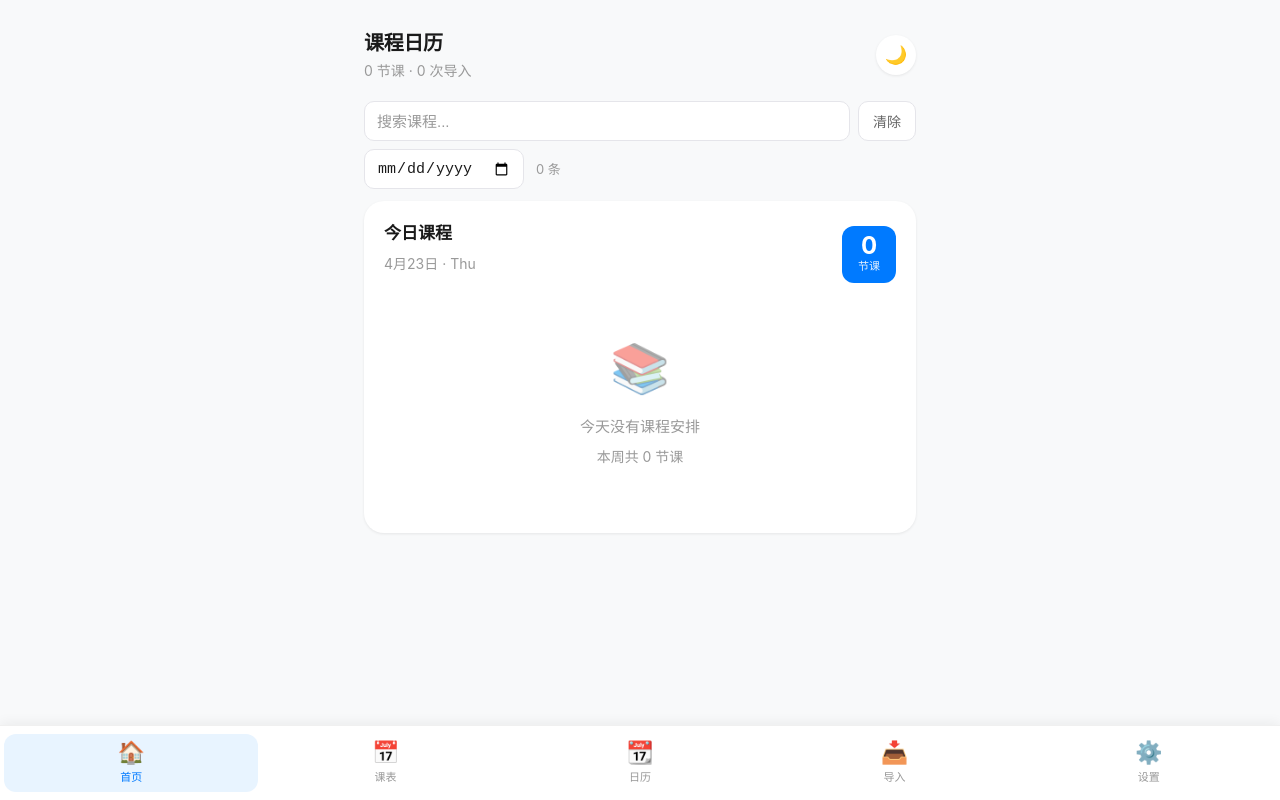
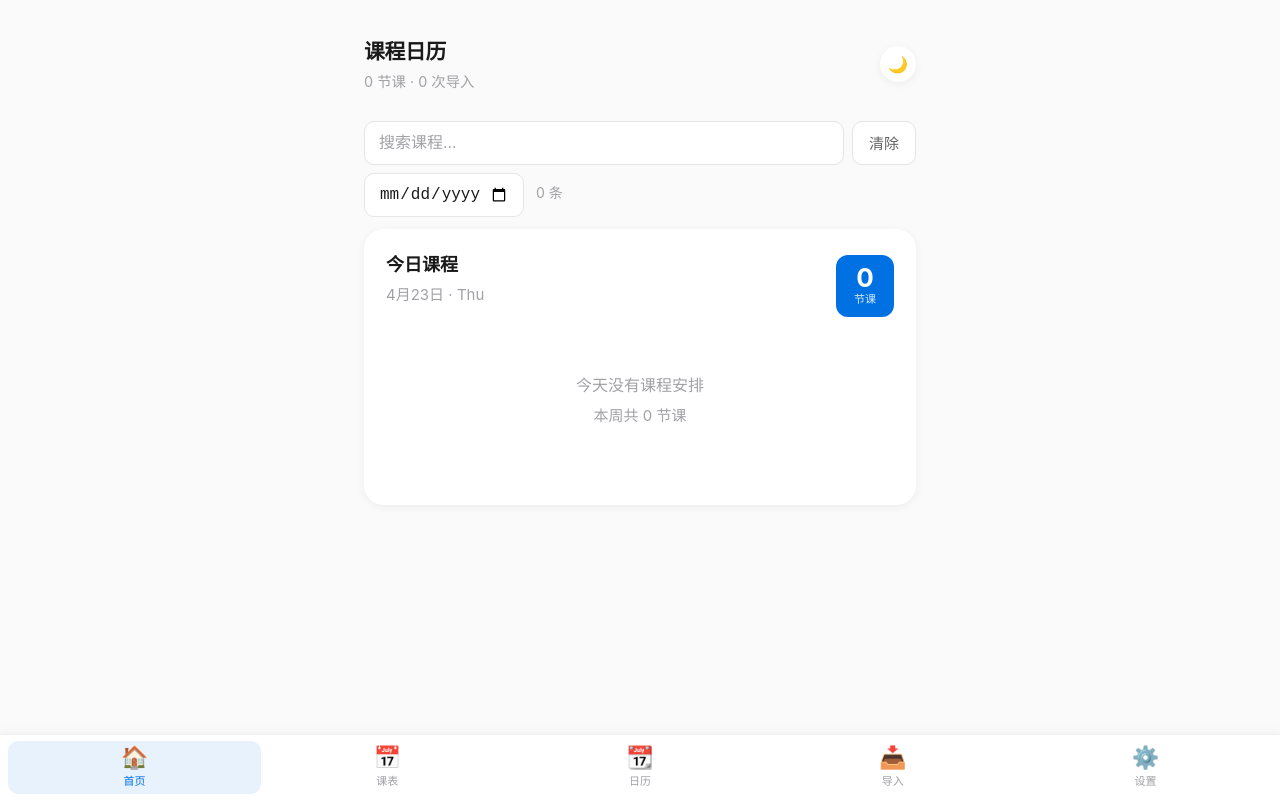
Before and after one commit to realhenrylan/daily-schedule-app, a React (Vite) app: page / in a window 1280 px wide. Built offline with nearby package versions, Linux system fonts and the light colour scheme.

Commit message:
refactor: 优化 UI 设计统一性
- 统一配色方案，提升高级感
- 调大字体大小，改善可读性
- 去除多余 emoji，保持简洁
- 修复推送按钮对齐问题
- 优化阴影和间距

```diff
--- a/src/App.css
+++ b/src/App.css
@@ -4,29 +4,28 @@
   -webkit-font-smoothing: antialiased;
   -moz-osx-font-smoothing: grayscale;
 
-  --font-base: 16px;
-  --font-title: 1.25rem;
-  --font-small: 0.875rem;
-  --control-height: 48px;
-  --control-height-sm: 40px;
+  --font-base: 17px;
+  --font-title: 1.3rem;
+  --font-small: 0.9rem;
+  --control-height: 50px;
+  --control-height-sm: 44px;
   --ease: cubic-bezier(0.25, 0.1, 0.25, 1);
   --ease-bounce: cubic-bezier(0.34, 1.56, 0.64, 1);
 
-  --bg: #f8f9fa;
+  --bg: #fafafa;
   --surface: #ffffff;
-  --surface-hover: #f0f0f0;
+  --surface-hover: #f5f5f5;
   --border: #e5e5ea;
   --border-light: #f0f0f0;
   --text: #1a1a1a;
-  --text-secondary: #666666;
-  --text-muted: #999999;
-  --accent: #007aff;
-  --accent-light: #e8f4ff;
+  --text-secondary: #636366;
+  --text-muted: #a1a1a6;
+  --accent: #0071e3;
+  --accent-light: #e8f2fd;
   --danger: #ff3b30;
-  --success: #34c759;
-  --shadow-sm: 0 1px 3px rgba(0, 0, 0, 0.08);
-  --shadow: 0 2px 12px rgba(0, 0, 0, 0.1);
-  --shadow-lg: 0 4px 20px rgba(0, 0, 0, 0.12);
+  --shadow-sm: 0 1px 2px rgba(0, 0, 0, 0.04);
+  --shadow: 0 2px 8px rgba(0, 0, 0, 0.06);
+  --shadow-md: 0 4px 16px rgba(0, 0, 0, 0.08);
 }
 
 :root[data-theme='dark'] {
@@ -35,16 +34,15 @@
   --surface-hover: #2c2c2e;
   --border: #38383a;
   --border-light: #2c2c2e;
-  --text: #ffffff;
-  --text-secondary: #8e8e93;
+  --text: #f5f5f7;
+  --text-secondary: #98989d;
   --text-muted: #636366;
   --accent: #0a84ff;
-  --accent-light: #1a3a5c;
+  --accent-light: #1a2a3a;
   --danger: #ff453a;
-  --success: #30d158;
-  --shadow-sm: 0 1px 3px rgba(0, 0, 0, 0.3);
-  --shadow: 0 2px 12px rgba(0, 0, 0, 0.4);
-  --shadow-lg: 0 4px 20px rgba(0, 0, 0, 0.5);
+  --shadow-sm: 0 1px 2px rgba(0, 0, 0, 0.2);
+  --shadow: 0 2px 8px rgba(0, 0, 0, 0.3);
+  --shadow-md: 0 4px 16px rgba(0, 0, 0, 0.4);
 }
 
 * {
@@ -70,27 +68,27 @@ body {
   width: 100%;
   max-width: 600px;
   margin: 0 auto;
-  padding: 8px 12px 96px;
+  padding: 12px 16px 100px;
 }
 
 .topbar {
   display: flex;
   align-items: center;
   justify-content: space-between;
-  padding: 12px 0;
-  margin-bottom: 8px;
+  padding: 16px 0;
+  margin-bottom: 12px;
 }
 
 .topbar-left h1 {
   font-size: var(--font-title);
   margin: 0;
-  font-weight: 600;
+  font-weight: 700;
   letter-spacing: -0.3px;
 }
 
 .topbar-left p {
   font-size: var(--font-small);
-  margin: 2px 0 0;
+  margin: 4px 0 0;
   color: var(--text-muted);
 }
 
@@ -101,17 +99,17 @@ body {
 }
 
 .theme-toggle {
-  width: 40px;
-  height: 40px;
+  width: 36px;
+  height: 36px;
   border: none;
   border-radius: 50%;
   background: var(--surface);
   color: var(--text-secondary);
-  font-size: 18px;
+  font-size: 16px;
   display: flex;
   align-items: center;
   justify-content: center;
-  box-shadow: var(--shadow-sm);
+  box-shadow: var(--shadow);
   transition: all 200ms var(--ease);
 }
 
@@ -128,17 +126,17 @@ body {
   display: flex;
   background: var(--surface);
   border-top: 1px solid var(--border-light);
-  padding: 8px 4px;
-  padding-bottom: max(8px, env(safe-area-inset-bottom));
-  box-shadow: 0 -2px 12px rgba(0, 0, 0, 0.06);
+  padding: 6px 8px;
+  padding-bottom: max(6px, env(safe-area-inset-bottom));
+  box-shadow: 0 -2px 10px rgba(0, 0, 0, 0.04);
 }
 
 .tab-btn {
   flex: 1;
   border: none;
-  border-radius: 12px;
+  border-radius: 10px;
   min-height: var(--control-height);
-  padding: 8px 4px;
+  padding: 6px 4px;
   background: transparent;
   color: var(--text-muted);
   font-weight: 500;
@@ -146,7 +144,7 @@ body {
   display: flex;
   flex-direction: column;
   align-items: center;
-  gap: 4px;
+  gap: 3px;
   transition: all 200ms var(--ease);
 }
 
@@ -161,7 +159,7 @@ body {
 }
 
 .tab-btn:active {
-  transform: scale(0.95);
+  transform: scale(0.96);
 }
 
 .content {
@@ -185,10 +183,10 @@ body {
   height: var(--control-height-sm);
   border: 1px solid var(--border);
   border-radius: 10px;
-  padding: 0 12px;
+  padding: 0 14px;
   background: var(--surface);
   color: var(--text);
-  font-size: 15px;
+  font-size: 16px;
   transition: border-color 200ms var(--ease);
 }
 
@@ -203,12 +201,12 @@ body {
 
 .filter-bar button {
   height: var(--control-height-sm);
-  padding: 0 14px;
+  padding: 0 16px;
   border: 1px solid var(--border);
   border-radius: 10px;
   background: var(--surface);
   color: var(--text-secondary);
-  font-size: 14px;
+  font-size: 15px;
   font-weight: 500;
   white-space: nowrap;
 }
@@ -219,8 +217,9 @@ body {
 
 .filter-bar small {
   color: var(--text-muted);
-  font-size: 13px;
+  font-size: 14px;
   padding-left: 4px;
+  line-height: var(--control-height-sm);
 }
 
 .view-stage {
@@ -230,7 +229,7 @@ body {
 @keyframes fadeIn {
   from {
     opacity: 0;
-    transform: translateY(8px);
+    transform: translateY(6px);
   }
   to {
     opacity: 1;
@@ -238,22 +237,22 @@ body {
   }
 }
 
-@keyframes slideIn {
+@keyframes slideUp {
   from {
     opacity: 0;
-    transform: translateX(20px);
+    transform: translateY(16px);
   }
   to {
     opacity: 1;
-    transform: translateX(0);
+    transform: translateY(0);
   }
 }
 
 .panel {
   background: var(--surface);
   border-radius: 16px;
-  padding: 16px;
-  box-shadow: var(--shadow-sm);
+  padding: 18px;
+  box-shadow: var(--shadow);
   transition: background 200ms var(--ease);
 }
 
@@ -263,14 +262,14 @@ body {
 
 .panel h2 {
   margin: 0;
-  font-size: 17px;
+  font-size: 18px;
   font-weight: 600;
   color: var(--text);
 }
 
 .panel h3 {
   margin: 0;
-  font-size: 15px;
+  font-size: 16px;
   font-weight: 600;
   color: var(--text);
 }
@@ -278,20 +277,20 @@ body {
 .muted {
   color: var(--text-muted);
   margin-top: 6px;
-  font-size: 14px;
+  font-size: 15px;
 }
 
 .list {
   display: flex;
   flex-direction: column;
   gap: 10px;
-  margin-top: 12px;
+  margin-top: 14px;
 }
 
 .card {
   background: var(--bg);
   border-radius: 12px;
-  padding: 14px;
+  padding: 14px 16px;
   transition: all 200ms var(--ease);
 }
 
@@ -311,11 +310,11 @@ body {
   font-size: 16px;
   font-weight: 600;
   color: var(--text);
-  line-height: 1.3;
+  line-height: 1.4;
 }
 
 .card header span {
-  font-size: 13px;
+  font-size: 14px;
   color: var(--accent);
   font-weight: 500;
   white-space: nowrap;
@@ -323,28 +322,28 @@ body {
 
 .card p {
   margin: 6px 0 0;
-  font-size: 14px;
+  font-size: 15px;
   color: var(--text-secondary);
 }
 
 .card small {
   display: block;
   margin-top: 4px;
-  font-size: 13px;
+  font-size: 14px;
   color: var(--text-muted);
 }
 
 .empty {
   text-align: center;
-  padding: 32px 16px;
+  padding: 40px 20px;
   color: var(--text-muted);
-  font-size: 15px;
+  font-size: 16px;
 }
 
 .empty-icon {
   font-size: 48px;
   margin-bottom: 12px;
-  opacity: 0.5;
+  opacity: 0.4;
 }
 
 .schedule-header,
@@ -357,7 +356,7 @@ body {
 
 .schedule-header h2,
 .calendar-header h2 {
-  font-size: 17px;
+  font-size: 18px;
   font-weight: 600;
 }
 
@@ -370,7 +369,7 @@ body {
 
 .schedule-actions button,
 .calendar-actions button {
-  height: 36px;
+  height: 34px;
   padding: 0 12px;
   border: none;
   border-radius: 8px;
@@ -396,20 +395,39 @@ body {
   display: flex;
   align-items: center;
   justify-content: center;
-  gap: 8px;
-  margin-top: 12px;
+  gap: 16px;
+  margin-top: 14px;
+}
+
+.schedule-week-nav button {
+  width: 36px;
+  height: 36px;
+  border: none;
+  border-radius: 50%;
+  background: var(--bg);
+  color: var(--accent);
+  font-size: 20px;
+  font-weight: 300;
+  display: flex;
+  align-items: center;
+  justify-content: center;
+}
+
+.schedule-week-nav button:active {
+  background: var(--accent-light);
+  transform: scale(0.95);
 }
 
 .schedule-week-nav span {
-  font-size: 15px;
-  font-weight: 500;
+  font-size: 16px;
+  font-weight: 600;
   color: var(--text);
-  min-width: 100px;
+  min-width: 120px;
   text-align: center;
 }
 
 .week-grid {
-  margin-top: 12px;
+  margin-top: 14px;
   display: grid;
   grid-template-columns: repeat(7, 1fr);
   gap: 4px;
@@ -419,7 +437,7 @@ body {
   background: var(--bg);
   border-radius: 10px;
   padding: 8px 4px;
-  min-height: 80px;
+  min-height: 90px;
 }
 
 .day-col h3 {
@@ -480,7 +498,7 @@ body {
 }
 
 .month-grid {
-  margin-top: 12px;
+  margin-top: 14px;
   display: grid;
   grid-template-columns: repeat(7, 1fr);
   gap: 4px;
@@ -490,13 +508,13 @@ body {
   text-align: center;
   color: var(--text-muted);
   font-size: 12px;
-  font-weight: 500;
-  padding: 8px 0;
+  font-weight: 600;
+  padding: 10px 0;
 }
 
 .day-cell {
   aspect-ratio: 1;
-  min-height: 44px;
+  min-height: 46px;
   border: none;
   border-radius: 10px;
   background: transparent;
@@ -506,7 +524,7 @@ body {
   justify-content: center;
   gap: 2px;
   color: var(--text);
-  font-size: 15px;
+  font-size: 16px;
   font-weight: 500;
   transition: all 200ms var(--ease);
   position: relative;
@@ -549,7 +567,7 @@ body {
 }
 
 .day-cell.today small {
-  color: rgba(255, 255, 255, 0.8);
+  color: rgba(255, 255, 255, 0.75);
 }
 
 .day-cell.selected small {
@@ -557,14 +575,14 @@ body {
 }
 
 .date-list {
-  margin-top: 16px;
-  padding-top: 16px;
+  margin-top: 18px;
+  padding-top: 18px;
   border-top: 1px solid var(--border-light);
 }
 
 .date-list h3 {
   margin-bottom: 12px;
-  font-size: 15px;
+  font-size: 16px;
   color: var(--text-secondary);
 }
 
@@ -583,27 +601,16 @@ body {
   position: fixed;
   left: 16px;
   right: 16px;
-  bottom: 88px;
+  bottom: 90px;
   z-index: 200;
   display: flex;
   align-items: center;
   justify-content: space-between;
-  padding: 14px 16px;
+  padding: 14px 18px;
   border-radius: 14px;
   background: var(--surface);
-  box-shadow: var(--shadow-lg);
+  box-shadow: var(--shadow-md);
   animation: slideUp 300ms var(--ease-bounce);
-}
-
-@keyframes slideUp {
-  from {
-    opacity: 0;
-    transform: translateY(20px);
-  }
-  to {
-    opacity: 1;
-    transform: translateY(0);
-  }
 }
 
 .undo-toast span {
@@ -629,7 +636,7 @@ body {
 .modal-mask {
   position: fixed;
   inset: 0;
-  background: rgba(0, 0, 0, 0.4);
+  background: rgba(0, 0, 0, 0.35);
   display: flex;
   align-items: flex-end;
   justify-content: center;
@@ -653,7 +660,7 @@ body {
   display: flex;
   align-items: center;
   justify-content: space-between;
-  margin-bottom: 16px;
+  margin-bottom: 20px;
 }
 
 .modal-header h3 {
@@ -677,7 +684,7 @@ body {
 .modal-form {
   display: flex;
   flex-direction: column;
-  gap: 16px;
+  gap: 18px;
 }
 
 .modal-form label {
@@ -693,7 +700,7 @@ body {
 .modal-form textarea {
   border: 1px solid var(--border);
   border-radius: 10px;
-  padding: 12px;
+  padding: 12px 14px;
   background: var(--bg);
   color: var(--text);
   font-size: 16px;
@@ -707,13 +714,13 @@ body {
 }
 
 .modal-form textarea {
-  min-height: 100px;
+  min-height: 80px;
   resize: vertical;
 }
 
 .color-picker {
   display: flex;
-  gap: 10px;
+  gap: 12px;
   flex-wrap: wrap;
 }
 
@@ -785,6 +792,7 @@ button.danger {
   position: relative;
   display: inline-flex;
   align-items: center;
+  justify-content: center;
   gap: 8px;
   background: var(--accent);
   color: white;
@@ -794,6 +802,12 @@ button.danger {
   font-size: 16px;
   font-weight: 600;
   margin-top: 12px;
+  transition: all 200ms var(--ease);
+}
+
+.file-picker:active {
+  transform: scale(0.98);
+  opacity: 0.9;
 }
 
 .file-picker input {
@@ -803,46 +817,40 @@ button.danger {
   cursor: pointer;
 }
 
-.file-picker:hover {
-  opacity: 0.9;
-}
-
 .push-panel {
   background: var(--bg);
   border-radius: 12px;
-  padding: 14px;
-  margin-top: 12px;
+  padding: 16px;
+  margin-top: 14px;
 }
 
 .push-panel h3 {
-  font-size: 15px;
+  font-size: 16px;
   font-weight: 600;
-  margin-bottom: 10px;
+  margin-bottom: 8px;
 }
 
 .push-status {
-  font-size: 14px;
+  font-size: 15px;
   color: var(--text-secondary);
-  margin-bottom: 12px;
-}
-
-.push-buttons {
-  display: flex;
-  flex-wrap: wrap;
-  gap: 8px;
+  margin-bottom: 14px;
 }
 
 .push-buttons button {
-  flex: 1;
-  min-width: 100px;
   height: var(--control-height-sm);
   border: none;
   border-radius: 10px;
   background: var(--surface);
   color: var(--text);
-  font-size: 14px;
+  font-size: 15px;
   font-weight: 500;
   box-shadow: var(--shadow-sm);
+  transition: all 200ms var(--ease);
+}
+
+.push-buttons button:active {
+  transform: scale(0.97);
+  opacity: 0.9;
 }
 
 .push-buttons button.primary {
@@ -853,56 +861,6 @@ button.danger {
 .push-buttons button.danger {
   background: var(--danger);
   color: white;
-  width: auto;
-  flex: none;
-}
-
-.push-log-header {
-  display: flex;
-  align-items: center;
-  justify-content: space-between;
-  margin-top: 12px;
-}
-
-.push-log-header h4 {
-  margin: 0;
-  font-size: 14px;
-  font-weight: 600;
-  color: var(--text-secondary);
-}
-
-.push-log-list {
-  margin-top: 8px;
-  max-height: 200px;
-  overflow: auto;
-}
-
-.log-item {
-  padding: 8px 10px;
-  border-radius: 8px;
-  background: var(--surface);
-  margin-bottom: 6px;
-  font-size: 13px;
-}
-
-.log-item-header {
-  display: flex;
-  justify-content: space-between;
-  margin-bottom: 4px;
-}
-
-.log-item-title {
-  font-weight: 500;
-  color: var(--text);
-}
-
-.log-item-time {
-  color: var(--text-muted);
-  font-size: 12px;
-}
-
-.log-item-result {
-  color: var(--text-secondary);
 }
 
 .date-jump {
@@ -912,7 +870,7 @@ button.danger {
 }
 
 .date-jump input {
-  height: 36px;
+  height: 34px;
   border: 1px solid var(--border);
   border-radius: 8px;
   padding: 0 10px;
@@ -923,16 +881,16 @@ button.danger {
 
 @media (min-width: 768px) {
   .app-shell {
-    padding: 16px 24px 100px;
+    padding: 20px 24px 100px;
   }
 
   .panel {
     border-radius: 20px;
-    padding: 20px;
+    padding: 22px;
   }
 
   .week-grid {
-    gap: 8px;
+    gap: 6px;
   }
 
   .day-col {
@@ -940,27 +898,23 @@ button.danger {
     min-height: 100px;
   }
 
-  .event-block strong {
-    font-size: 12px;
-  }
-
   .month-grid {
     gap: 6px;
   }
 
   .day-cell {
-    min-height: 60px;
+    min-height: 56px;
     border-radius: 12px;
   }
 }
 
 @media (max-width: 380px) {
   :root {
-    --font-base: 15px;
+    --font-base: 16px;
   }
 
   .app-shell {
-    padding: 6px 8px 92px;
+    padding: 8px 12px 96px;
   }
 
   .topbar-left h1 {
@@ -969,7 +923,7 @@ button.danger {
 
   .tab-btn {
     font-size: 10px;
-    padding: 6px 2px;
+    padding: 4px 2px;
   }
 
   .tab-btn .icon {
@@ -978,7 +932,7 @@ button.danger {
 
   .day-col {
     padding: 6px 2px;
-    min-height: 70px;
+    min-height: 75px;
   }
 
   .event-block {
--- a/src/components/CalendarView.tsx
+++ b/src/components/CalendarView.tsx
@@ -106,7 +106,7 @@ export function CalendarView({ events, onEditEvent }: CalendarViewProps) {
                 <strong>{event.title}</strong>
                 <span>{formatTimeRange(event)}</span>
               </header>
-              {event.location ? <p>📍 {event.location}</p> : null}
+              {event.location ? <p>{event.location}</p> : null}
               {event.note ? <small>{event.note}</small> : null}
             </article>
           ))
--- a/src/components/EventEditorModal.tsx
+++ b/src/components/EventEditorModal.tsx
@@ -81,7 +81,7 @@ export function EventEditorModal({ event, onClose, onSave, onDelete }: EventEdit
           </div>
 
           <label>
-            📍 地点
+            地点
             <input
               value={draft.location || ''}
               onChange={(e) => setDraft((prev) => ({ ...prev, location: e.target.value }))}
@@ -90,7 +90,7 @@ export function EventEditorModal({ event, onClose, onSave, onDelete }: EventEdit
           </label>
 
           <label>
-            📝 备注
+            备注
             <textarea
               value={draft.note || ''}
               onChange={(e) => setDraft((prev) => ({ ...prev, note: e.target.value }))}
--- a/src/components/HomeView.tsx
+++ b/src/components/HomeView.tsx
@@ -33,18 +33,17 @@ export function HomeView({ events }: HomeViewProps) {
             background: 'var(--accent)',
             color: 'white',
             borderRadius: '12px',
-            padding: '8px 16px',
+            padding: '10px 18px',
             textAlign: 'center',
           }}
         >
-          <div style={{ fontSize: '24px', fontWeight: 700, lineHeight: 1 }}>{todayEvents.length}</div>
-          <div style={{ fontSize: '11px', opacity: 0.9 }}>节课</div>
+          <div style={{ fontSize: '26px', fontWeight: 700, lineHeight: 1 }}>{todayEvents.length}</div>
+          <div style={{ fontSize: '11px', opacity: 0.85 }}>节课</div>
         </div>
       </div>
 
       {todayEvents.length === 0 ? (
         <div className="empty">
-          <div className="empty-icon">📚</div>
           <div>今天没有课程安排</div>
           <p className="muted" style={{ marginTop: '8px' }}>
             本周共 {weekEvents.length} 节课
@@ -58,7 +57,7 @@ export function HomeView({ events }: HomeViewProps) {
                 <strong>{event.title}</strong>
                 <span>{formatTimeRange(event)}</span>
               </header>
-              {event.location ? <p>📍 {event.location}</p> : null}
+              {event.location ? <p>{event.location}</p> : null}
               {event.note ? <small>{event.note}</small> : null}
             </article>
           ))}
```
Also changed, not shown: src/components/ImportView.tsx (+7 -7 lines), src/components/SettingsView.tsx (+6 -11 lines).
